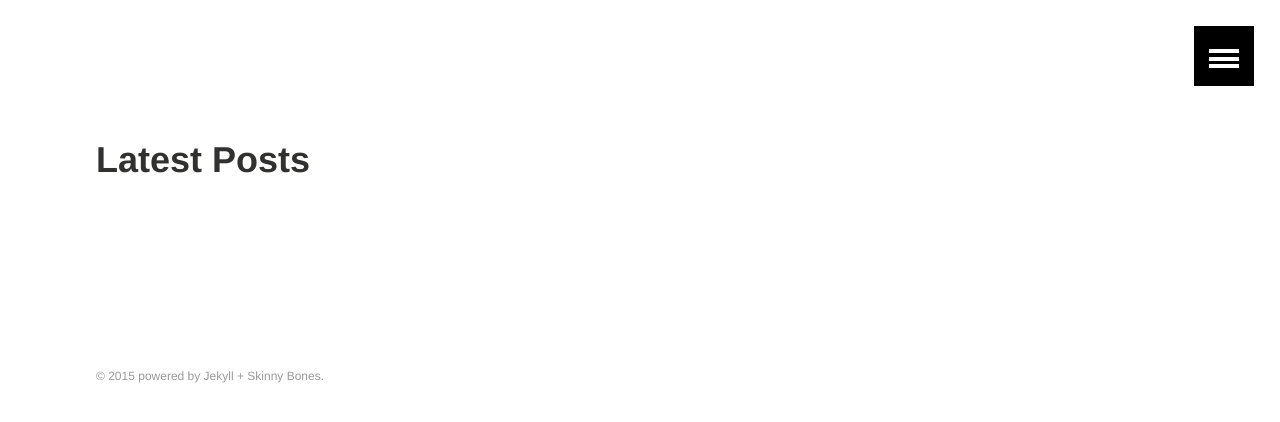
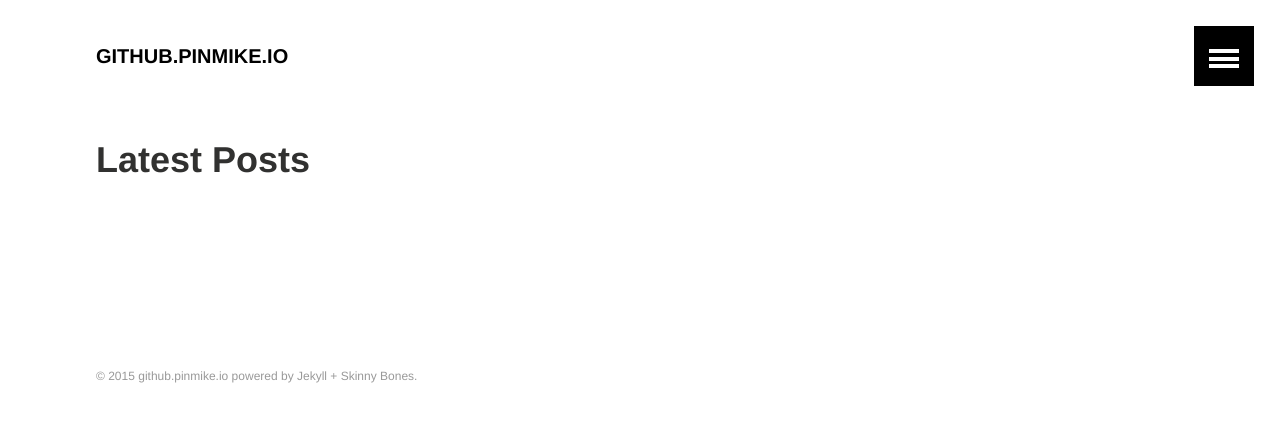
Before and after one commit to pinmike/pinmike.github.io, a Jekyll site: the page built from index.md, in a window 1280 px wide. Shown: the top 422 px of the page. Built offline with Jekyll 4.4.1, drawn with Linux system fonts in a browser that asks for light colours.

Commit message:
added icon

```diff
--- a/_config.yml
+++ b/_config.yml
@@ -1,10 +1,10 @@
 # Site wide configuration
 
-title:
+title: github.pinmike.io
 description:
-logo: # 120x120 px default image used for Twitter summary card
+logo: /images/MangaMike_120x120.jpg
 teaser: # 400x250 px default teaser image used in image archive grid
-locale:
+locale: http://pinmike.github.io
 url:
 
 # Jekyll configuration
```
Also changed, not shown: images/MangaMike_120x120.jpg (added).
